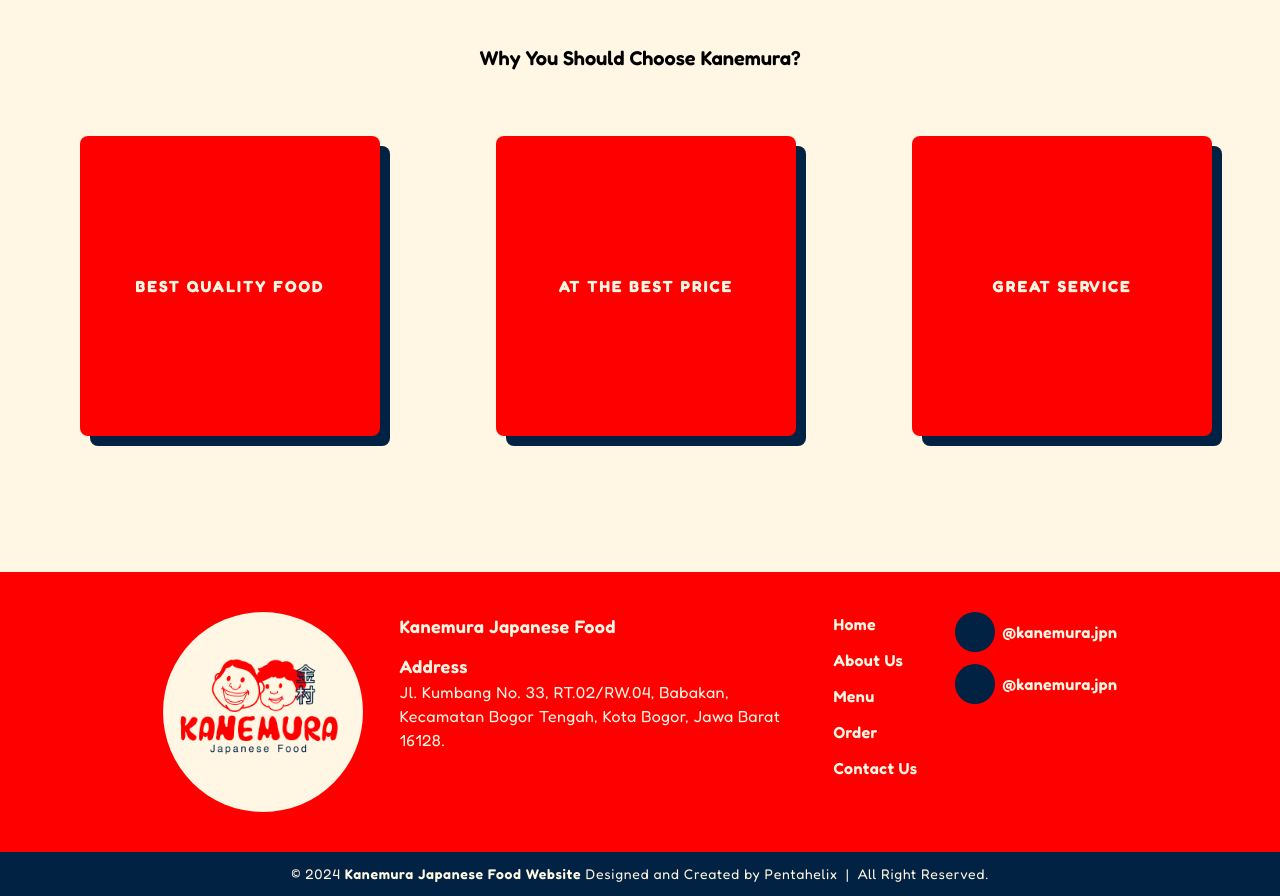
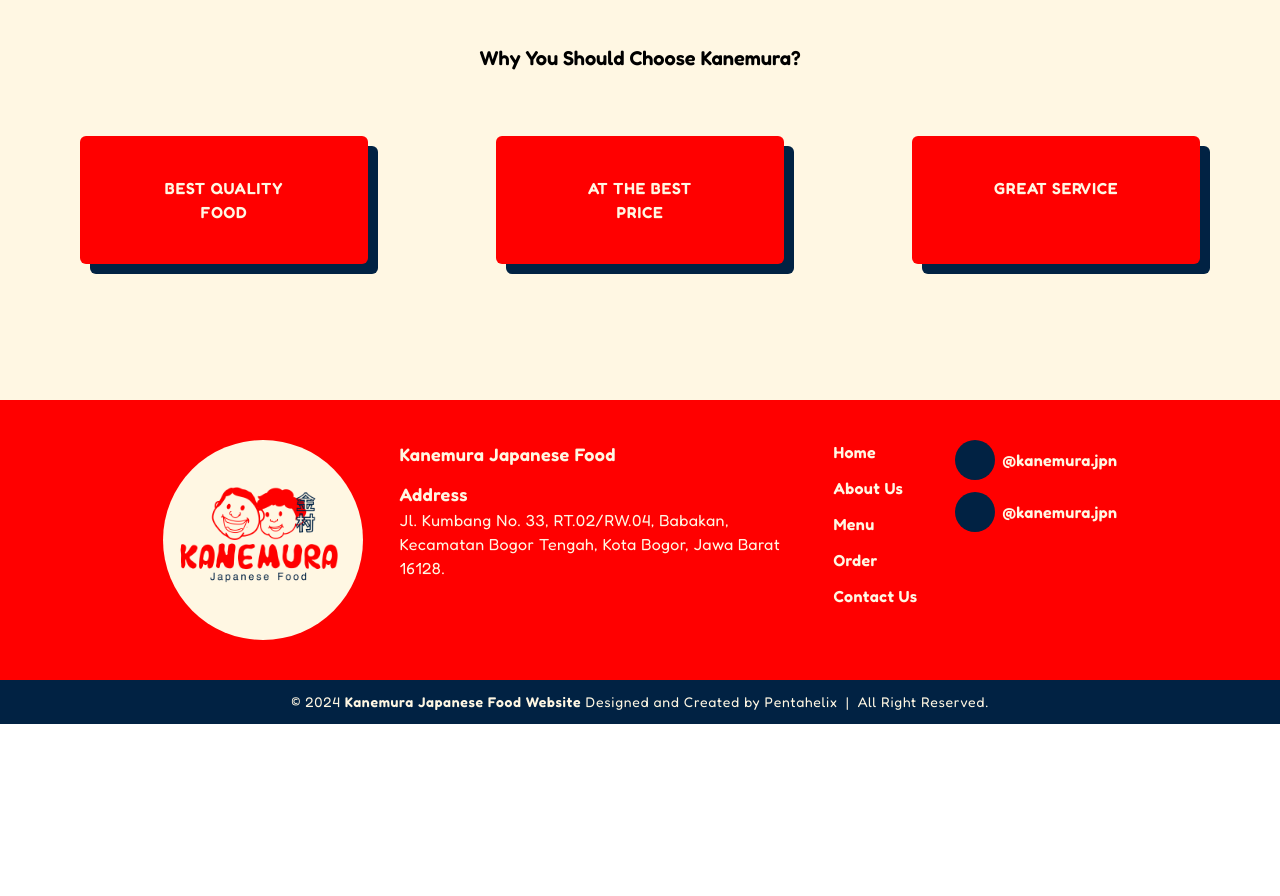
Before and after one commit to Foxvorism/pentahelix-kanemura-frontend, a Vue app: page /about-us in a window 1280 px wide. Shown: the part 1860-2756 px from the top of the page. After the commit the page ends 2584 px from the top, so only its background shows below. Built offline with nearby package versions, Linux system fonts and the light colour scheme; some icons are missing; what vue-sweetalert2 would draw is missing.

Commit message:
style: Change css to tailwind

```diff
--- a/src/components/main_view/about/WhyKanemura.vue
+++ b/src/components/main_view/about/WhyKanemura.vue
@@ -9,9 +9,24 @@
     <div class="flex item-center justify-center">
       <div>
         <div class="grid grid-cols-3 gap-32">
-          <div id="card">Best Quality Food</div>
-          <div id="card">At The Best Price</div>
-          <div id="card">Great Service</div>
+          <div
+            id="card"
+            class="px-20 py-10 bg-[var(--color-red)] text-[var(--color-cream)] text-center uppercase font-semibold tracking-wider rounded-md"
+          >
+            Best Quality Food
+          </div>
+          <div
+            id="card"
+            class="px-20 py-10 bg-[var(--color-red)] text-[var(--color-cream)] text-center uppercase font-semibold tracking-wider rounded-md"
+          >
+            At The Best Price
+          </div>
+          <div
+            id="card"
+            class="px-20 py-10 bg-[var(--color-red)] text-[var(--color-cream)] text-center uppercase font-semibold tracking-wider rounded-md"
+          >
+            Great Service
+          </div>
         </div>
       </div>
     </div>
@@ -20,17 +35,6 @@
 
 <style scoped>
 #card {
-  width: 300px;
-  height: 300px;
-  display: flex;
-  justify-content: center;
-  align-items: center;
-  color: var(--color-cream);
-  background-color: var(--color-red);
-  text-transform: uppercase;
-  font-weight: 700;
-  letter-spacing: 2px;
-  border-radius: 8px;
   box-shadow: 10px 10px var(--color-blue);
 }
 </style>
```
